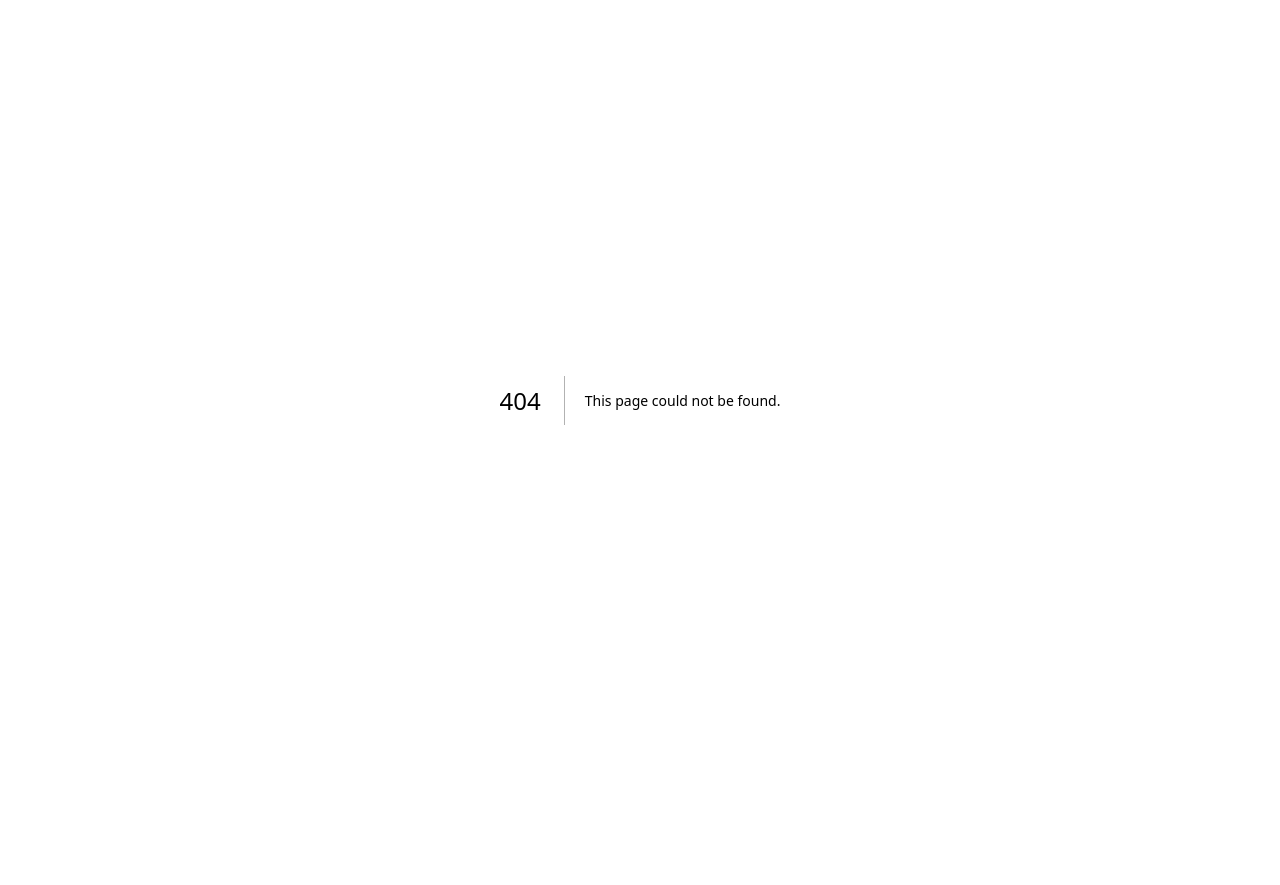
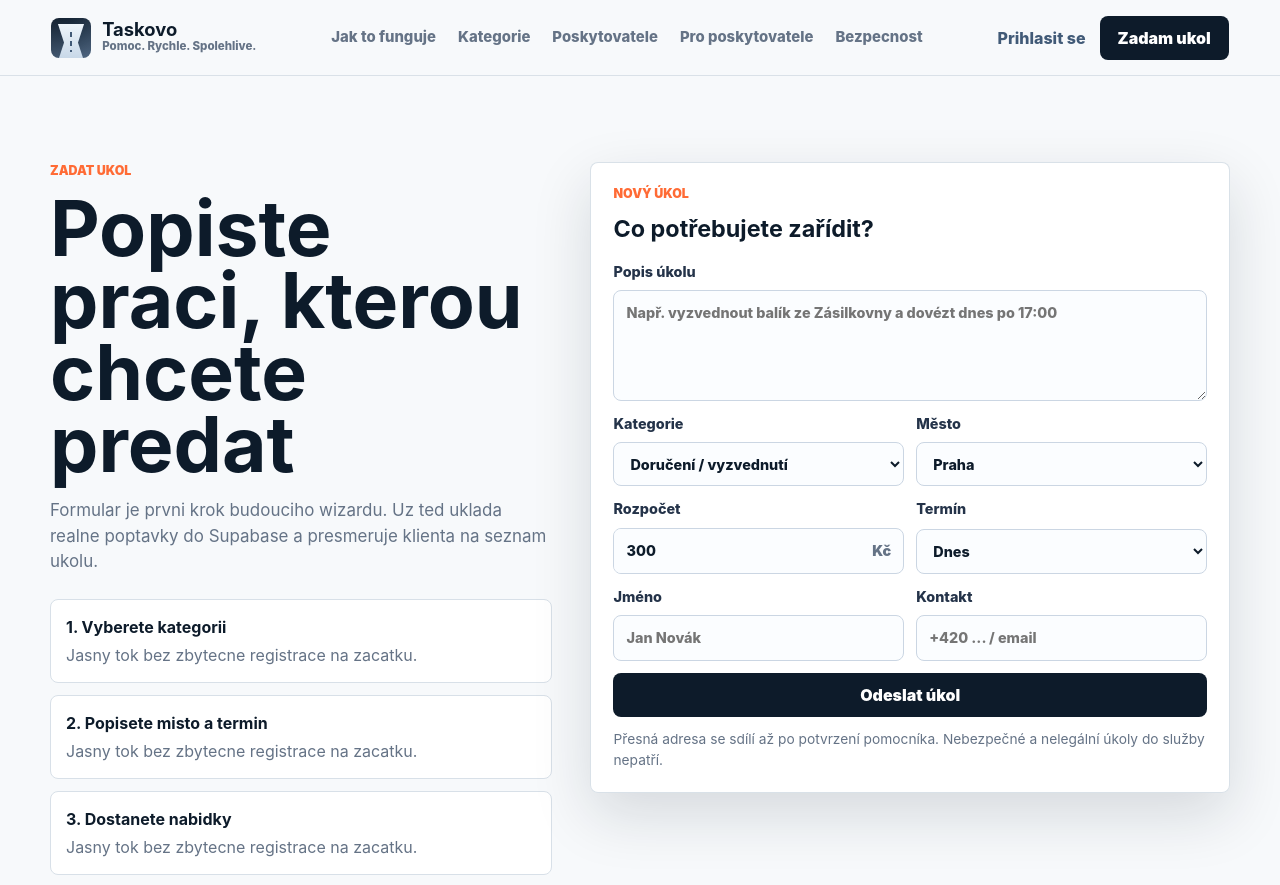
Before and after one commit to kaziodimm/taskovo-app, a Next.js app: page /zadat-ukol in a window 1280 px wide. Before the commit this address had no page. Shown: the top 885 px of the page. Before the commit the page ends 800 px from the top, so only its background shows below. Built offline with nearby package versions, Linux system fonts and the light colour scheme.

Commit message:
Add task creation page

```diff
--- /dev/null
+++ b/app/zadat-ukol/page.tsx
@@ -0,0 +1,25 @@
+import { Footer } from "@/components/Footer";
+import { Header } from "@/components/Header";
+import { TaskForm } from "@/components/TaskForm";
+
+const steps = ["Vyberete kategorii", "Popisete misto a termin", "Dostanete nabidky", "Potvrdite poskytovatele"];
+
+export default function CreateTaskPage() {
+  return (
+    <>
+      <Header />
+      <main className="page-shell split">
+        <section className="section-title">
+          <p className="kicker">Zadat ukol</p>
+          <h1 className="page-title">Popiste praci, kterou chcete predat</h1>
+          <p>Formular je prvni krok budouciho wizardu. Uz ted uklada realne poptavky do Supabase a presmeruje klienta na seznam ukolu.</p>
+          <div className="feature-list">
+            {steps.map((step, index) => <div key={step}><strong>{index + 1}. {step}</strong><span>Jasny tok bez zbytecne registrace na zacatku.</span></div>)}
+          </div>
+        </section>
+        <TaskForm />
+      </main>
+      <Footer />
+    </>
+  );
+}
```
